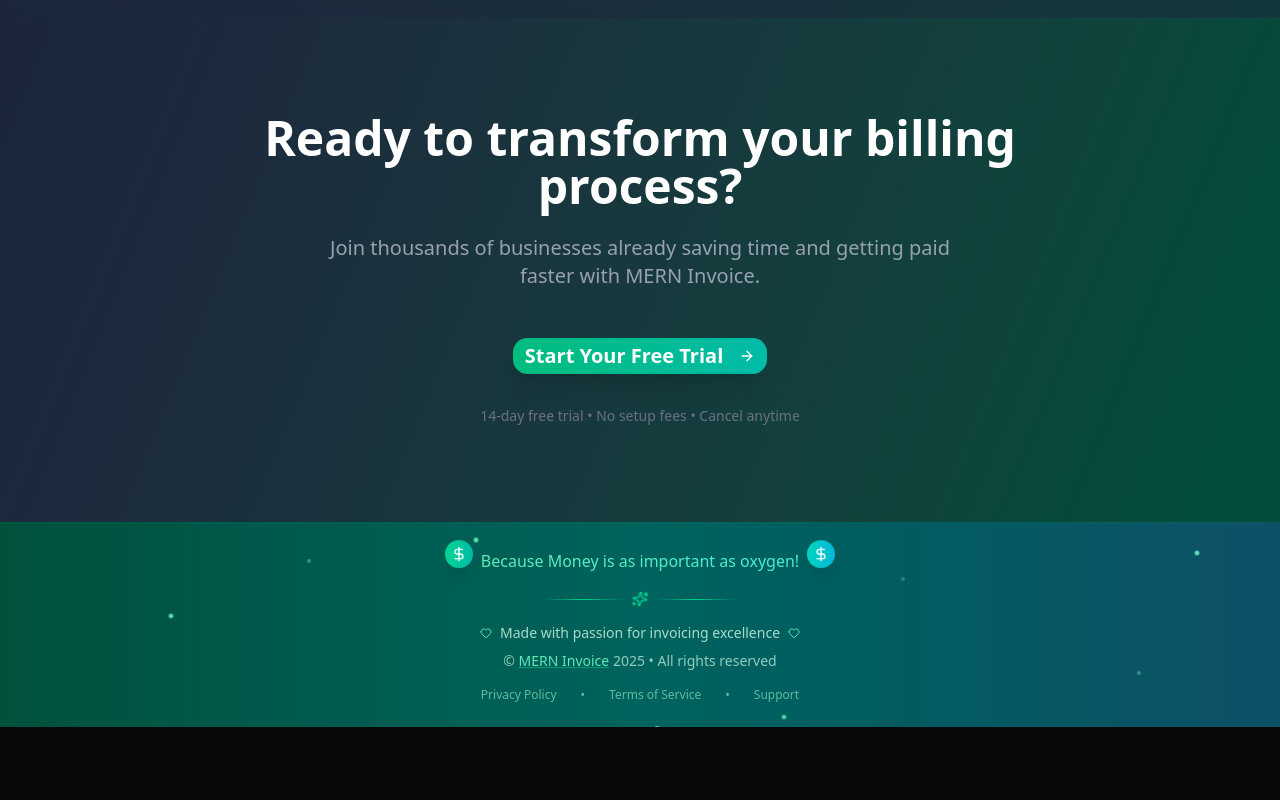
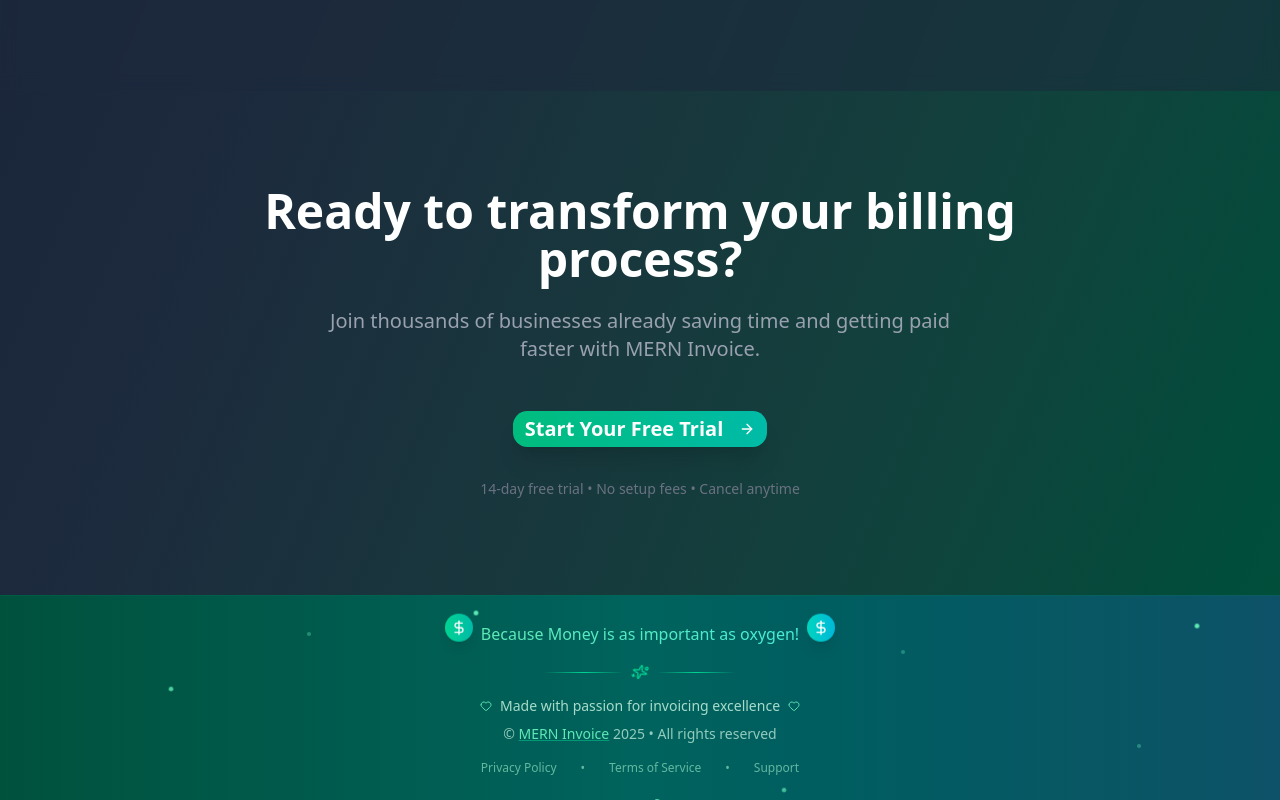
Before and after one commit to mcwachira/mern-invoice, a Next.js app in the folder apps/web/: page / in a window 1280 px wide. Shown: the part 2620-3420 px from the top of the page. Before the commit the page ends 3347 px from the top, so only its background shows below. Built offline with nearby package versions, Linux system fonts and the light colour scheme.

Commit message:
Updated The Layout Component

```diff
--- a/apps/web/app/layout.tsx
+++ b/apps/web/app/layout.tsx
@@ -1,21 +1,24 @@
+// layout.tsx - Updated Root Layout
 import type { Metadata } from "next";
 import localFont from "next/font/local";
 import "./globals.css";
 import Footer from "@/components/Footer";
 import StoreProvider from "./storeProvider";
+import Navbar from "@/components/Navbar";
 
 const geistSans = localFont({
   src: "./fonts/GeistVF.woff",
   variable: "--font-geist-sans",
 });
+
 const geistMono = localFont({
   src: "./fonts/GeistMonoVF.woff",
   variable: "--font-geist-mono",
 });
 
 export const metadata: Metadata = {
-  title: "Create Next App",
-  description: "Generated by create next app",
+  title: "MERN Invoice",
+  description: "Professional invoicing made easy",
 };
 
 export default function RootLayout({
@@ -25,10 +28,16 @@
 }>) {
   return (
     <html lang="en">
-      <body className={`${geistSans.variable} ${geistMono.variable}`}>
-        <StoreProvider>{children}</StoreProvider>
-
-        <Footer />
+      <body
+        className={`${geistSans.variable} ${geistMono.variable} antialiased`}
+      >
+        <StoreProvider>
+          <div className="min-h-screen bg-gradient-to-br from-slate-900 via-slate-800 to-emerald-900">
+            <Navbar />
+            <main className="relative">{children}</main>
+            <Footer />
+          </div>
+        </StoreProvider>
       </body>
     </html>
   );
```
